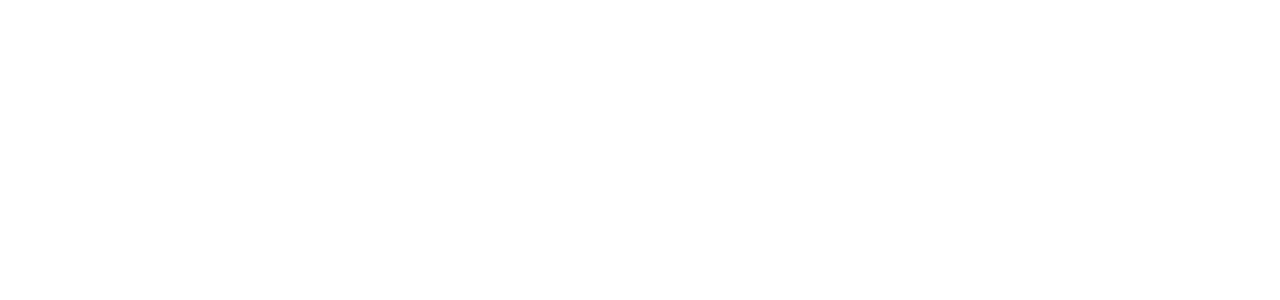
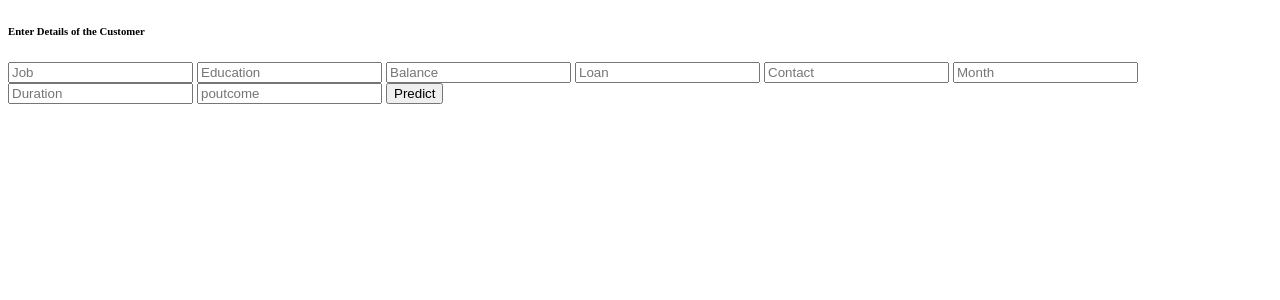
Before and after one commit to Anjali090/scoaproject, a Flask app: page / in a window 1280 px wide. Before the commit the part shown is empty. Shown: the top 300 px of the page. Run offline with Flask 2, Linux system fonts and the light colour scheme; parts of the project's set-up code (start-up, migrations or seed data) failed here and were passed over.

Commit message:
Update index.html

```diff
--- a/templates/index.html
+++ b/templates/index.html
@@ -4,11 +4,11 @@
 <head>
   <meta charset="UTF-8">
   <title>Predective Analysis using Genetic Algorithm for Feature Selection </title>
-  <link href='https://fonts.googleapis.com/css?family=Pacifico' rel='stylesheet' type='text/css'>
+  <!--<link href='https://fonts.googleapis.com/css?family=Pacifico' rel='stylesheet' type='text/css'>
 <link href='https://fonts.googleapis.com/css?family=Arimo' rel='stylesheet' type='text/css'>
 <link href='https://fonts.googleapis.com/css?family=Hind:300' rel='stylesheet' type='text/css'>
 <link href='https://fonts.googleapis.com/css?family=Open+Sans+Condensed:300' rel='stylesheet' type='text/css'>
-<!--<link rel="stylesheet" href="{{ url_for('static', filename='css/style.css') }}">==
+<!--<link rel="stylesheet" href="{{ url_for('static', filename='css/style.css') }}">-->
 
 </head>
 
```
